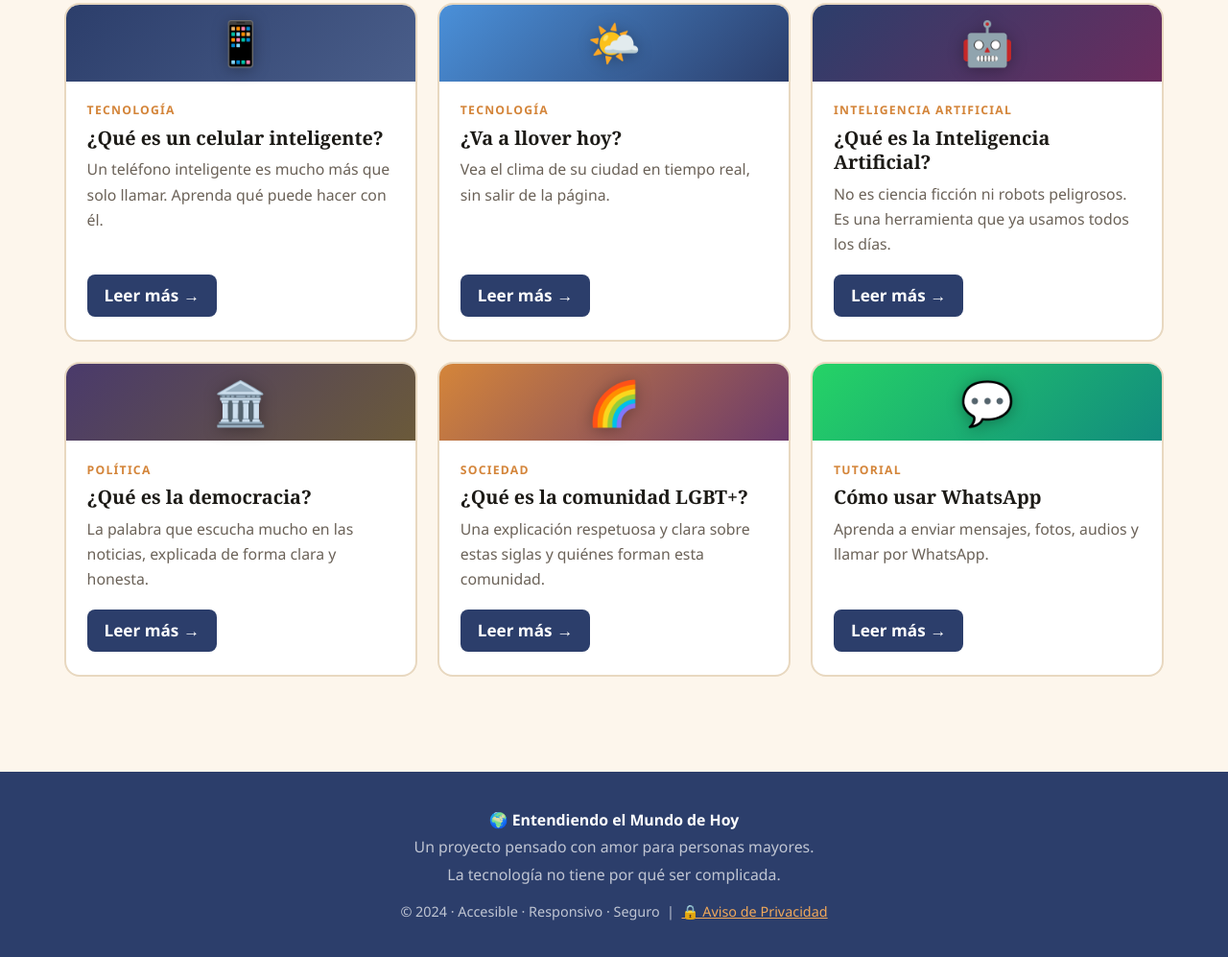
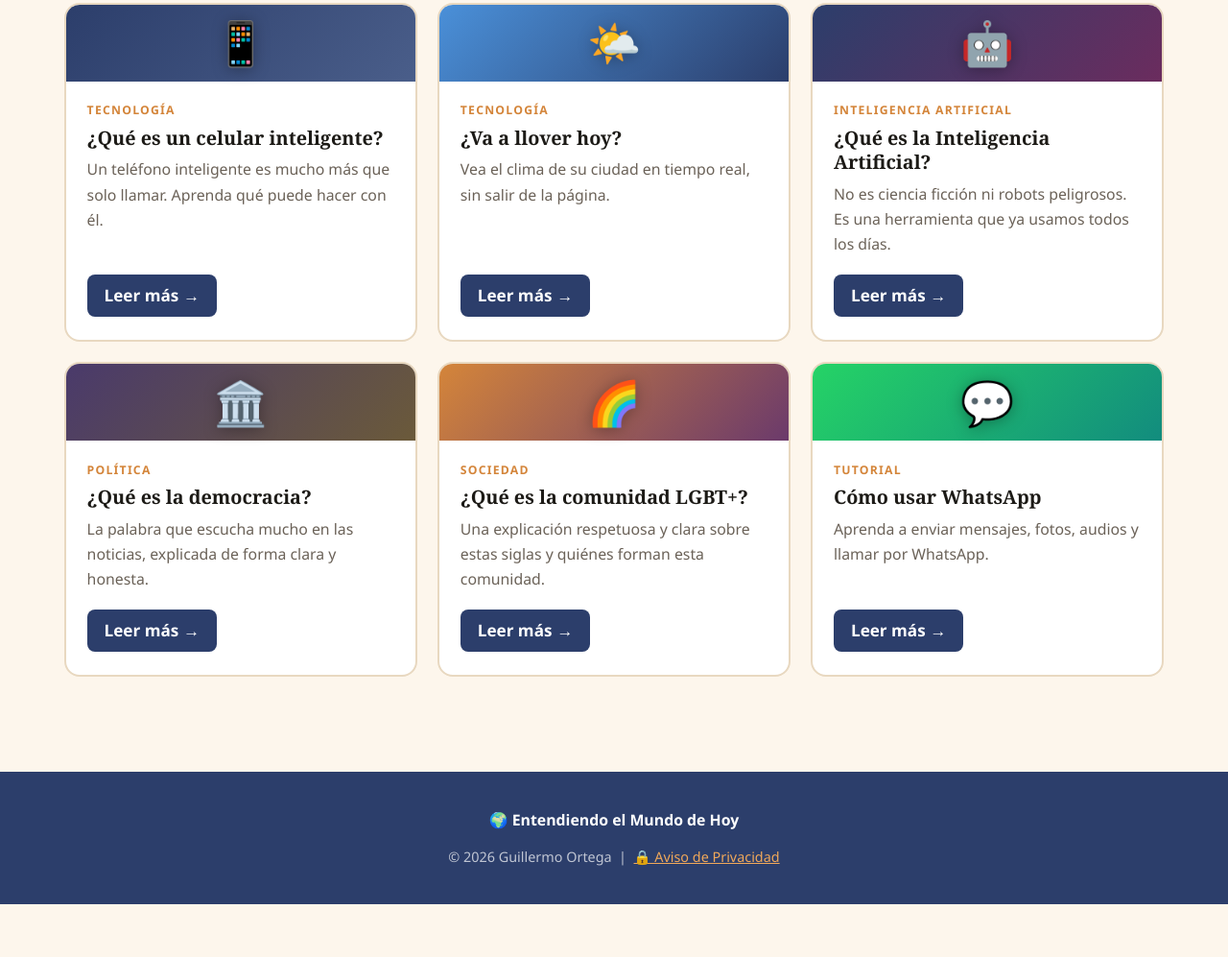
Before and after one commit to Guillermo22777/mipagina, a plain HTML site: page index.html in a window 1280 px wide. Shown: the part 1010-2007 px from the top of the page at 96% size. After the commit the page ends 1952 px from the top, so only its background shows below. Drawn offline with Linux system fonts and the light colour scheme.

Commit message:
Update index.html

```diff
--- a/index.html
+++ b/index.html
@@ -1760,9 +1760,8 @@
 
 <footer role="contentinfo">
   <p><strong>🌍 Entendiendo el Mundo de Hoy</strong></p>
-  <p>Un proyecto pensado con amor para personas mayores.<br/>La tecnología no tiene por qué ser complicada.</p>
   <p style="margin-top:12px;font-size:0.8rem;">
-    © 2024 · Accesible · Responsivo · Seguro &nbsp;|&nbsp;
+    © 2026 Guillermo Ortega &nbsp;|&nbsp;
     <a onclick="openPrivacy()" role="button" style="cursor:pointer;color:var(--amber-light);text-decoration:underline;">🔒 Aviso de Privacidad</a>
   </p>
 </footer>
```
